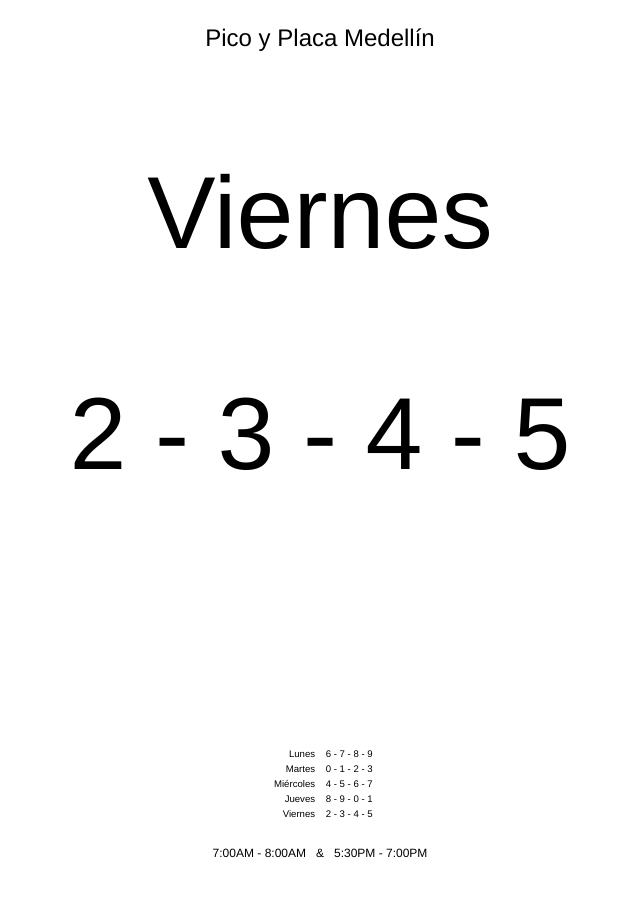
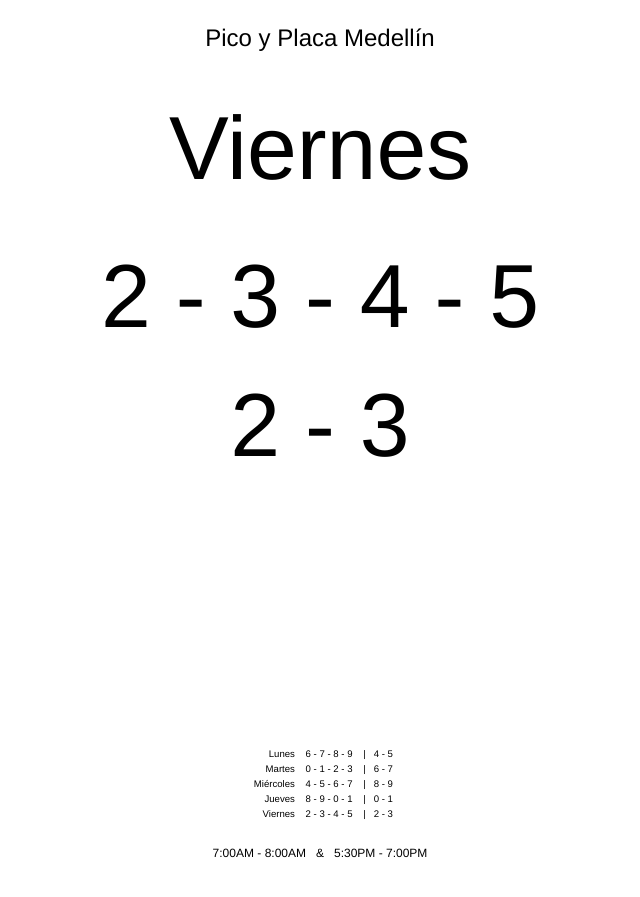
Before and after one commit to nhocki/pico-y-placa-medellin, a Jekyll site: the page built from index.md, in a window 1280 px wide. Shown: the top 897 px of the page, without its empty margins (320-960 px from the left). Built offline with Jekyll 4.4.1, drawn with Linux system fonts in a browser that asks for light colours; a script that is not in the unit is left out.

Commit message:
Adding bike schedules

```diff
--- a/index.md
+++ b/index.md
@@ -6,15 +6,16 @@ layout: default
 
 <section id="day" class="fit"></section>
 
-<section id="plates" class="fit"></section>
+<section id="car-plates" class="fit"></section>
+<section id="bike-plates" class="fit"></section>
 
 <div id='wrap'>
 <table id="full">
-  <tr><td>Lunes</td> <td>6 - 7 - 8 - 9 </td></tr>
-  <tr><td>Martes</td> <td>0 - 1 - 2 - 3 </td></tr>
-  <tr><td>Miércoles</td> <td> 4 - 5 - 6 - 7 </td></tr>
-  <tr><td>Jueves</td> <td> 8 - 9 - 0 - 1 </td></tr>
-  <tr><td>Viernes</td> <td> 2 - 3 - 4 - 5</td></tr>
+  <tr><td>Lunes</td> <td>6 - 7 - 8 - 9 &nbsp;&nbsp; |&nbsp;&nbsp; 4 - 5</td></tr>
+  <tr><td>Martes</td> <td>0 - 1 - 2 - 3 &nbsp;&nbsp; |&nbsp;&nbsp; 6 - 7</td></tr>
+  <tr><td>Miércoles</td> <td> 4 - 5 - 6 - 7 &nbsp;&nbsp; |&nbsp;&nbsp; 8 - 9</td></tr>
+  <tr><td>Jueves</td> <td> 8 - 9 - 0 - 1 &nbsp;&nbsp; |&nbsp;&nbsp; 0 - 1</td></tr>
+  <tr><td>Viernes</td> <td> 2 - 3 - 4 - 5 &nbsp;&nbsp; |&nbsp;&nbsp; 2 - 3</td></tr>
 </table>
 
 <span id='schedule'>7:00AM - 8:00AM &nbsp; & &nbsp; 5:30PM - 7:00PM</span>
@@ -36,14 +37,14 @@ body {
 .fit {
   display: block;
   width: 80%;
-  font-size: 8vw;
+  font-size: 7vw;
   text-align: center;
   font-weight: 100;
-  margin: 0 auto;
+  margin: 0 auto 0.3em;
 }
 
 #day {
-  margin: 1em auto 1em;
+  margin: 0.5em auto 0.5em;
 }
 
 #wrap {
--- a/js/app.js
+++ b/js/app.js
@@ -8,7 +8,7 @@ var days = [
   "Sábado"
 ];
 
-var plates = [
+var carPlates = [
   "No hay pico y placa",
   "6 - 7 - 8 - 9",
   "0 - 1 - 2 - 3",
@@ -18,7 +18,18 @@ var plates = [
   "No hay pico y placa"
 ];
 
+var bikePlates = [
+  "No hay pico y placa",
+  "4 - 5",
+  "6 - 7",
+  "8 - 9",
+  "0 - 1",
+  "2 - 3",
+  "No hay pico y placa"
+];
+
 
 var date = new Date();
 document.getElementById("day").innerHTML = days[ date.getDay() ];
-document.getElementById("plates").innerHTML = plates[ date.getDay() ];
+document.getElementById("car-plates").innerHTML = carPlates[ date.getDay() ];
+document.getElementById("bike-plates").innerHTML = bikePlates[ date.getDay() ];
```
Also changed, not shown: Gemfile.lock.
